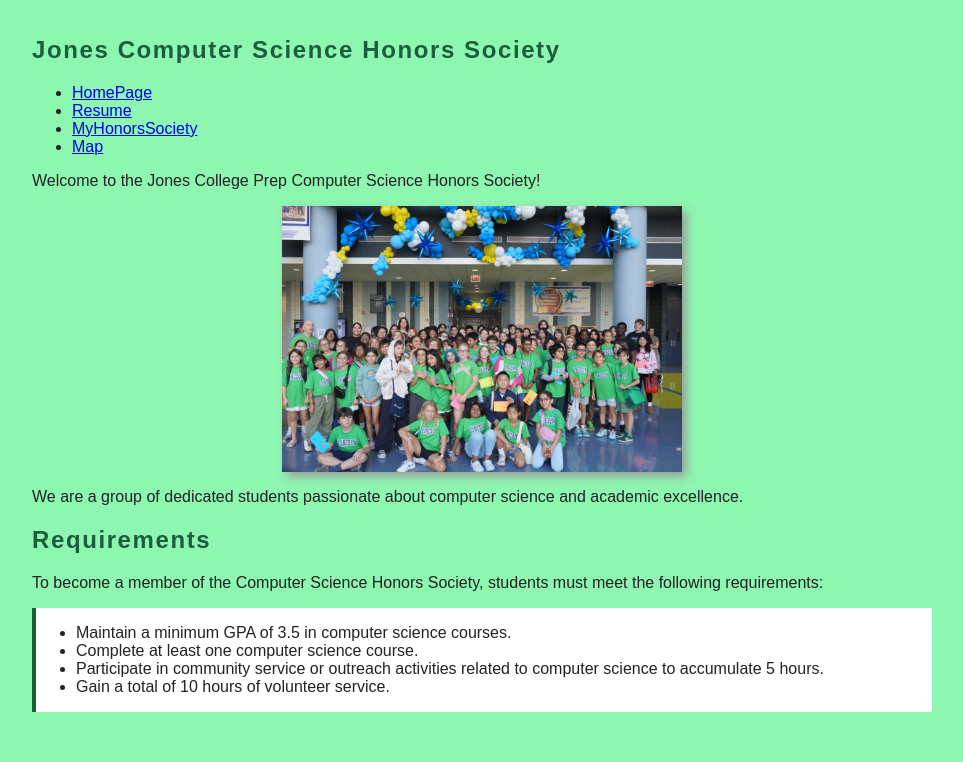
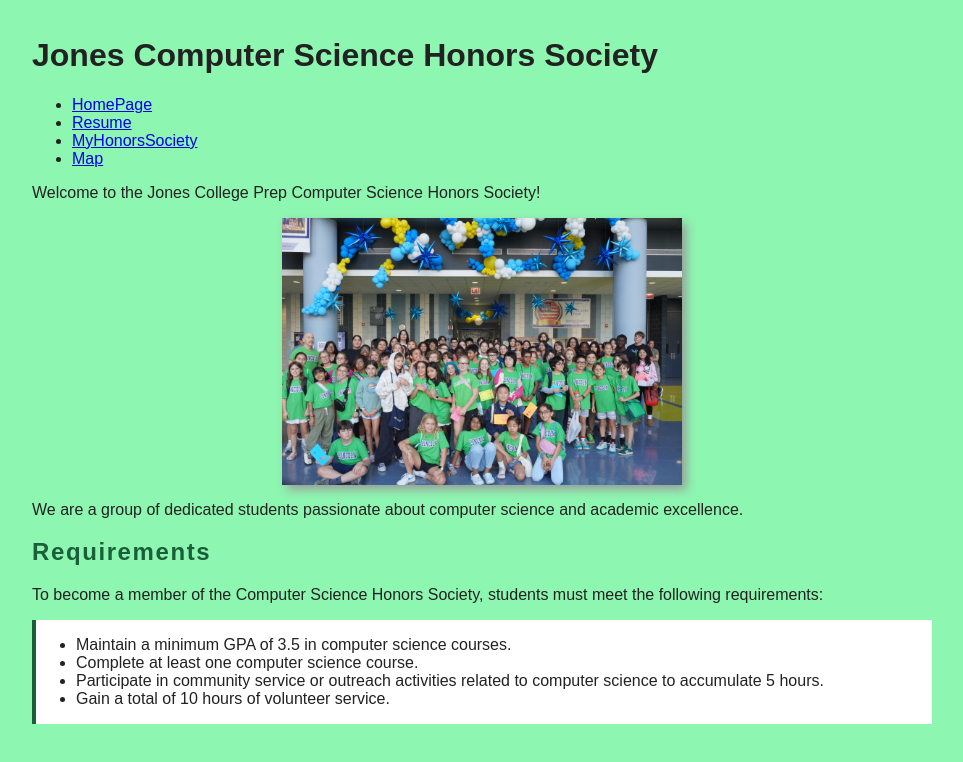
Before and after one commit to Shaan-Shafi-ITDM/shaan-shafi-ITDM.github.io, a plain HTML site: page Projects/project3/page3.html in a window 1280 px wide. Shown: the whole page, without its empty margins (158-1121 px from the left). Drawn offline with Linux system fonts and the light colour scheme.

Commit message:
Update heading level from h2 to h1
Changed heading from h2 to h1 for better semantics.

```diff
--- a/Projects/project3/page3.html
+++ b/Projects/project3/page3.html
@@ -14,7 +14,7 @@
 </head>
 
 <body class="honors fluid">
-  <h2>Jones Computer Science Honors Society</h2>
+  <h1>Jones Computer Science Honors Society</h1>
   <ul>
     <li><a href="index.html">HomePage</a></li>
     <li><a href="resume.html">Resume</a></li>
```
